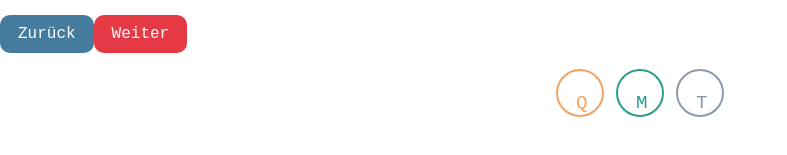
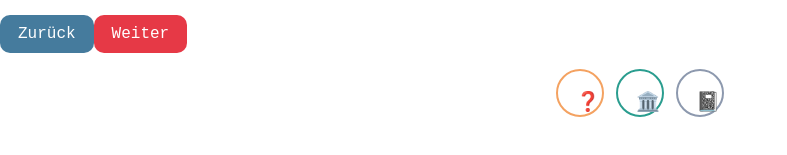
Before and after one commit to alSkede/eBooks, a React (Vite) app: page / in a window 1280 px wide. Shown: the part 543-698 px from the top of the page, without its empty margins (0-787 px from the left). Built offline with nearby package versions, Linux system fonts and the light colour scheme.

Commit message:
Update IconButton.jsx

```diff
--- a/src/components/IconButton.jsx
+++ b/src/components/IconButton.jsx
@@ -2,9 +2,22 @@ import React from 'react'
 import '../styles/iconButtonStyles.css'
 
 export default function IconButton({ type, onClick, label }) {
+  const emojiMap = {
+    quiz: "❓",
+    museum: "🏛️",
+    journal: "📓"
+  }
+
+  const emoji = emojiMap[type] || "🔘"
+
   return (
-    <button className={`icon-button ${type}`} onClick={onClick} title={label}>
-      {label[0]}
+    <button
+      className={`icon-button ${type}`}
+      onClick={onClick}
+      title={label}
+      aria-label={label}
+    >
+      {emoji}
     </button>
   )
 }
```
